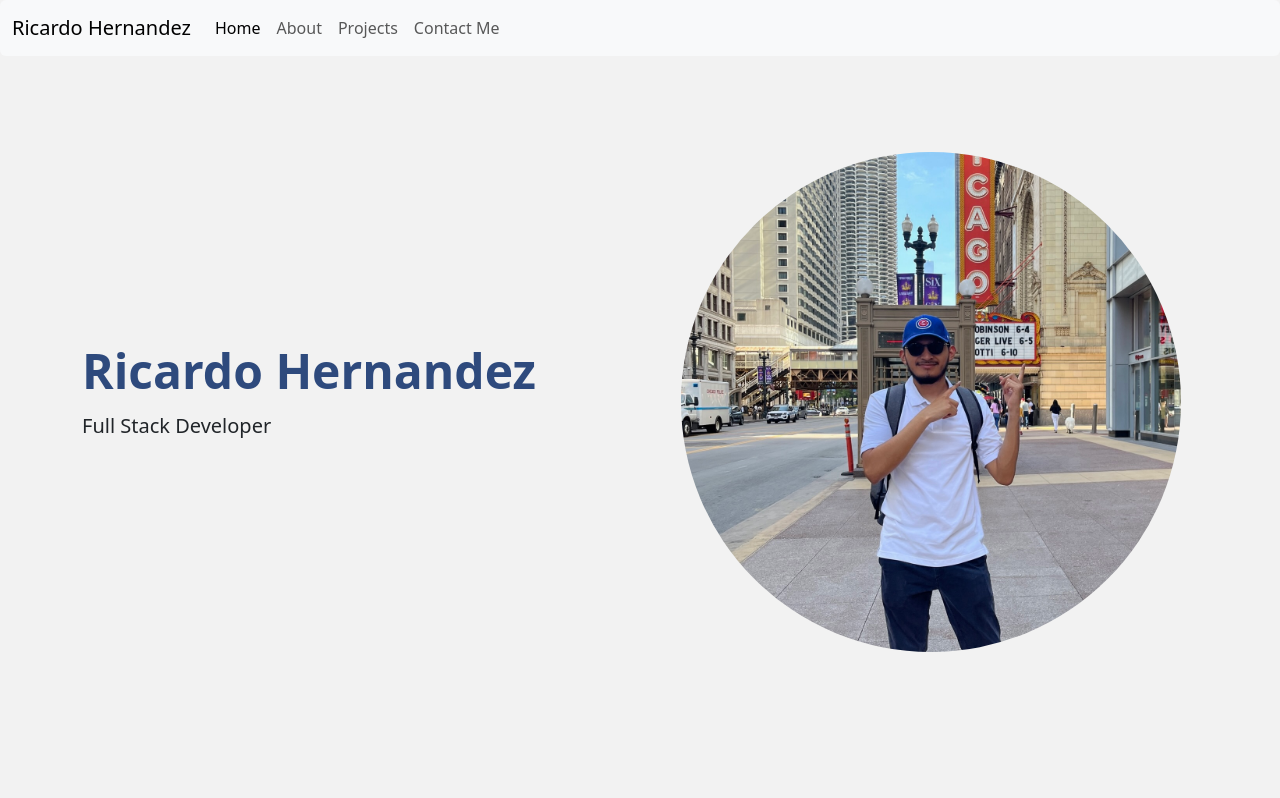
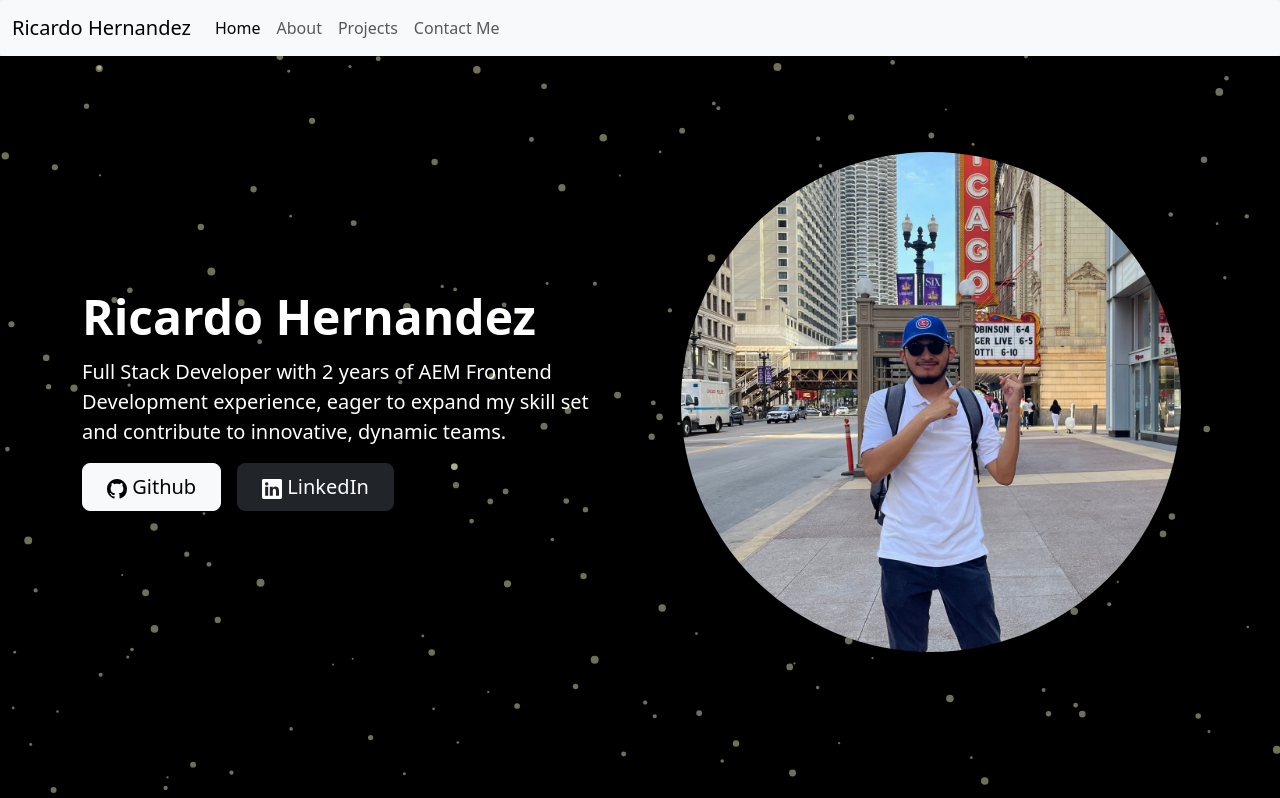
Before and after one commit to ricardoh2021/ricardoh2021.github.io, a plain HTML site: page index.html in a window 1280 px wide. Shown: the top 798 px of the page. Drawn offline with nearby package versions, Linux system fonts and the light colour scheme.

Commit message:
Updated hero and added canvas

```diff
--- a/index.html
+++ b/index.html
@@ -96,7 +96,9 @@
     <main>
       <!-- Hero Section -->
       <section id="hero">
+        <canvas id="canvas"></canvas>
         <div class="container col py-5">
+          <!-- Canvas element for background -->
           <div class="row flex-lg-row-reverse align-items-center g-5 py-5">
             <div class="col-10 col-sm-8 col-lg-6">
               <img
@@ -108,7 +110,53 @@
             </div>
             <div class="col-lg-6">
               <h1 class="display-5 fw-bold lh-1 mb-3">Ricardo Hernandez</h1>
-              <p class="lead">Full Stack Developer</p>
+              <p class="lead">
+                <strong
+                  >Full Stack Developer with 2 years of AEM Frontend Development
+                  experience, eager to expand my skill set and contribute to
+                  innovative, dynamic teams.</strong
+                >
+              </p>
+              <div class="d-grid gap-2 d-md-flex justify-content-md-start">
+                <a
+                  href="https://github.com/ricardoh2021"
+                  class="btn btn-light btn-lg px-4 me-md-2 hero-button"
+                  role="button"
+                >
+                  <svg
+                    xmlns="http://www.w3.org/2000/svg"
+                    width="20"
+                    height="20"
+                    fill="currentColor"
+                    class="bi bi-github"
+                    viewBox="0 0 16 16"
+                  >
+                    <path
+                      d="M8 0C3.58 0 0 3.58 0 8c0 3.54 2.29 6.53 5.47 7.59.4.07.55-.17.55-.38 0-.19-.01-.82-.01-1.49-2.01.37-2.53-.49-2.69-.94-.09-.23-.48-.94-.82-1.13-.28-.15-.68-.52-.01-.53.63-.01 1.08.58 1.23.82.72 1.21 1.87.87 2.33.66.07-.52.28-.87.51-1.07-1.78-.2-3.64-.89-3.64-3.95 0-.87.31-1.59.82-2.15-.08-.2-.36-1.02.08-2.12 0 0 .67-.21 2.2.82.64-.18 1.32-.27 2-.27s1.36.09 2 .27c1.53-1.04 2.2-.82 2.2-.82.44 1.1.16 1.92.08 2.12.51.56.82 1.27.82 2.15 0 3.07-1.87 3.75-3.65 3.95.29.25.54.73.54 1.48 0 1.07-.01 1.93-.01 2.2 0 .21.15.46.55.38A8.01 8.01 0 0 0 16 8c0-4.42-3.58-8-8-8"
+                    />
+                  </svg>
+                  Github</a
+                >
+                <a
+                  href="https://www.linkedin.com/in/ricardohern/"
+                  class="btn btn-dark btn-lg px-4 me-md-2 hero-button"
+                  role="button"
+                >
+                  <svg
+                    xmlns="http://www.w3.org/2000/svg"
+                    width="20"
+                    height="20"
+                    fill="currentColor"
+                    class="bi bi-linkedin"
+                    viewBox="0 0 16 16"
+                  >
+                    <path
+                      d="M0 1.146C0 .513.526 0 1.175 0h13.65C15.474 0 16 .513 16 1.146v13.708c0 .633-.526 1.146-1.175 1.146H1.175C.526 16 0 15.487 0 14.854zm4.943 12.248V6.169H2.542v7.225zm-1.2-8.212c.837 0 1.358-.554 1.358-1.248-.015-.709-.52-1.248-1.342-1.248S2.4 3.226 2.4 3.934c0 .694.521 1.248 1.327 1.248zm4.908 8.212V9.359c0-.216.016-.432.08-.586.173-.431.568-.878 1.232-.878.869 0 1.216.662 1.216 1.634v3.865h2.401V9.25c0-2.22-1.184-3.252-2.764-3.252-1.274 0-1.845.7-2.165 1.193v.025h-.016l.016-.025V6.169h-2.4c.03.678 0 7.225 0 7.225z"
+                    />
+                  </svg>
+                  LinkedIn</a
+                >
+              </div>
             </div>
           </div>
         </div>
@@ -345,5 +393,6 @@
     </footer>
 
     <!-- Link to your JavaScript file -->
+    <script src="./scripts/script.js"></script>
   </body>
 </html>
--- /dev/null
+++ b/scripts/script.js
@@ -0,0 +1,96 @@
+const canvas = document.getElementById('canvas');
+const ctx = canvas.getContext('2d');
+canvas.width = window.innerWidth;
+canvas.height = window.innerHeight;
+
+window.addEventListener('resize', () => {
+    canvas.width = window.innerWidth;
+    canvas.height = window.innerHeight;
+    init(); // Reinitialize particles when resized
+});
+
+const mouse = {
+    x: null,
+    y: null,
+    radius: 100 // Radius of effect for the mouse repelling action
+};
+
+window.addEventListener('mousemove', (event) => {
+    mouse.x = event.x;
+    mouse.y = event.y;
+});
+
+class Particle {
+    constructor(x, y) {
+        this.x = x;
+        this.y = y;
+        this.baseX = x; // Original position
+        this.baseY = y;
+        this.size = Math.random() * 3 + 1; // Star size
+        this.speedX = Math.random() * 2 - 1;
+        this.speedY = Math.random() * 2 - 1;
+    }
+
+    update() {
+        // Calculate distance from mouse
+        const dx = mouse.x - this.x;
+        const dy = mouse.y - this.y;
+        const distance = Math.sqrt(dx * dx + dy * dy);
+
+        // Repel the particles if within mouse radius
+        if (distance < mouse.radius) {
+            const forceDirectionX = dx / distance;
+            const forceDirectionY = dy / distance;
+            const maxDistance = mouse.radius;
+            const force = (maxDistance - distance) / maxDistance; // Stronger force closer to mouse
+            const directionX = forceDirectionX * force * 5; // Adjust the multiplier to control strength
+            const directionY = forceDirectionY * force * 5;
+
+            this.x -= directionX;
+            this.y -= directionY;
+        } else {
+            // Return to original position
+            if (this.x !== this.baseX) {
+                const dx = this.x - this.baseX;
+                this.x -= dx / 20; // Speed of return
+            }
+            if (this.y !== this.baseY) {
+                const dy = this.y - this.baseY;
+                this.y -= dy / 20;
+            }
+        }
+    }
+
+    draw() {
+        ctx.fillStyle = '#ffffc770'; // White color for stars
+        ctx.beginPath();
+        ctx.arc(this.x, this.y, this.size, 0, Math.PI * 2);
+        ctx.closePath();
+        ctx.fill();
+    }
+}
+
+// Create particles array
+let particlesArray = [];
+const numParticles = 200; // Number of stars
+
+function init() {
+    particlesArray = [];
+    for (let i = 0; i < numParticles; i++) {
+        const x = Math.random() * canvas.width;
+        const y = Math.random() * canvas.height;
+        particlesArray.push(new Particle(x, y));
+    }
+}
+
+function animate() {
+    ctx.clearRect(0, 0, canvas.width, canvas.height);
+    particlesArray.forEach(particle => {
+        particle.update();
+        particle.draw();
+    });
+    requestAnimationFrame(animate);
+}
+
+init();
+animate();
--- a/styles.css
+++ b/styles.css
@@ -8,8 +8,7 @@ body {
   color: #2e4a7d;
 }
 
-/* Button Styling */
-.btn {
+/* Button Styling .btn {
   background-color: #7d612e !important;
   border-color: #7d612e !important;
 }
@@ -17,14 +16,8 @@ body {
 .btn:hover {
   background-color: #a68c51 !important;
   border-color: #a68c51 !important;
-}
+} */
 
-/* Hero Section */
-#hero {
-  height: 100vh;
-}
-
-#hero h1,
 #about h1,
 #contact h1,
 #projects h2,
@@ -32,7 +25,41 @@ footer {
   color: #2e4a7d;
 }
 
+#hero {
+  color: white;
+}
 /* Profile Picture */
 .profile-pic {
   border-radius: 50%;
 }
+
+#hero {
+  position: relative; /* Set this so the canvas can be positioned relative to this section */
+  overflow: hidden; /* Prevent canvas from overflowing the container */
+  height: 100vh; /* Full height of the viewport */
+}
+
+#canvas {
+  position: absolute; /* Position the canvas behind the content */
+  top: 0;
+  left: 0;
+  width: 100%;
+  height: 100%; /* Make the canvas fill the entire section */
+  z-index: -1; /* Send the canvas to the background */
+  background-color: #000; /* Dark background */
+}
+
+.container {
+  position: relative; /* Ensure the container content is above the canvas */
+  z-index: 1;
+}
+
+.hero-button {
+  transition: all 1s !important;
+}
+
+.hero-button:hover {
+  transform: scale(
+    1.1
+  ); /* (150% zoom - Note: if the zoom is too large, it will go outside of the viewport) */
+}
```
